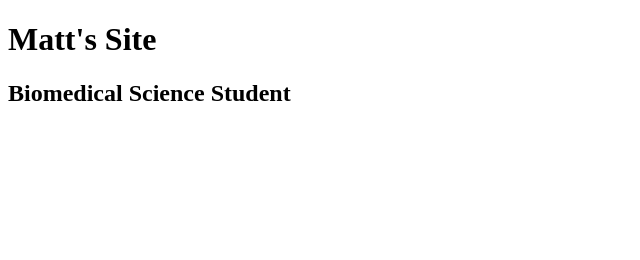
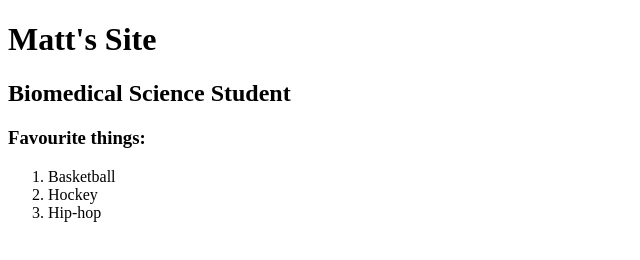
Before and after one commit to matthewschmitz/matthewschmitz.github.io, a plain HTML site: page index.html in a window 1280 px wide. Shown: the whole page, without its empty margins (0-640 px from the left). Drawn offline with Linux system fonts and the light colour scheme.

Commit message:
Add ordered list.

```diff
--- a/index.html
+++ b/index.html
@@ -7,5 +7,11 @@
   <body>
     <h1>Matt's Site</h1>
     <h2>Biomedical Science Student</h2>
+    <h3>Favourite things:</h3>
+    <ol>
+      <li>Basketball</li>
+      <li>Hockey</li>
+      <li>Hip-hop</li>
+    </ol>
   </body>
 </html>
```
